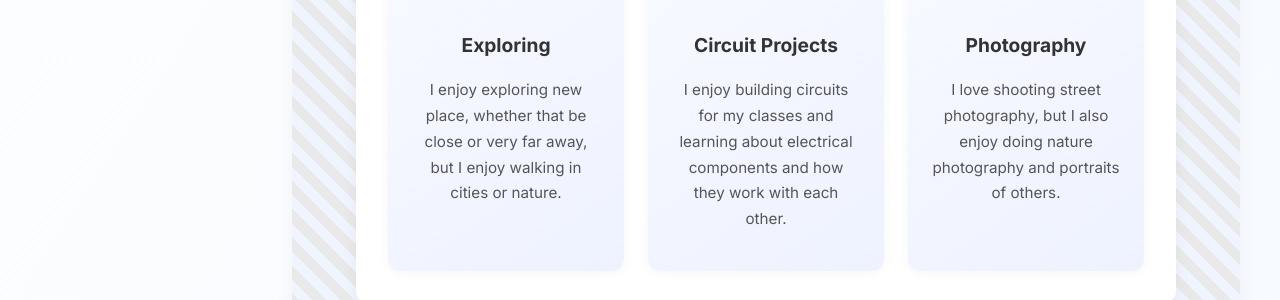
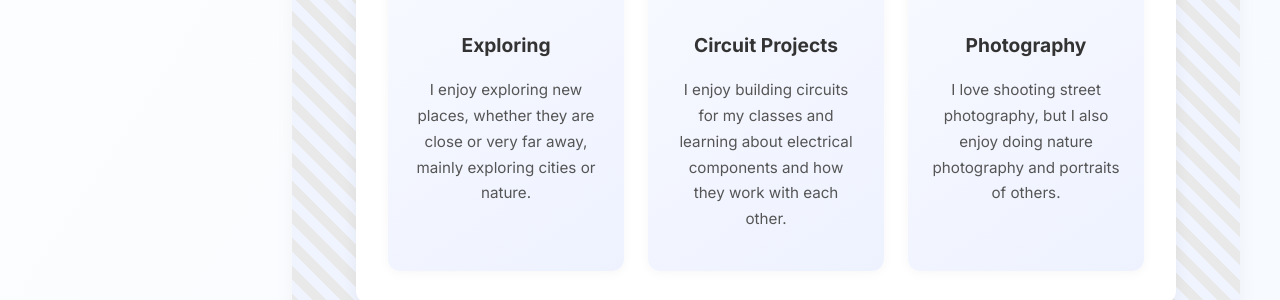
Before and after one commit to pedrocon42/pedrocon42.github.io, a Jekyll site: the page built from pages/about-me.md, in a window 1280 px wide. Shown: the part 959-1259 px from the top of the page. Built offline with Jekyll 4.4.1, drawn with Linux system fonts in a browser that asks for light colours.

Commit message:
Update about-me.md

```diff
--- a/pages/about-me.md
+++ b/pages/about-me.md
@@ -18,7 +18,7 @@ about:
   hobbies:
     - icon: 🏙️
       title: Exploring
-      description: I enjoy exploring new place, whether that be close or very far away, but I enjoy walking in cities or nature.
+      description: I enjoy exploring new places, whether they are close or very far away, mainly exploring cities or nature.
     - icon: ⚡
       title: Circuit Projects
       description: I enjoy building circuits for my classes and learning about electrical components and how they work with each other.
```
